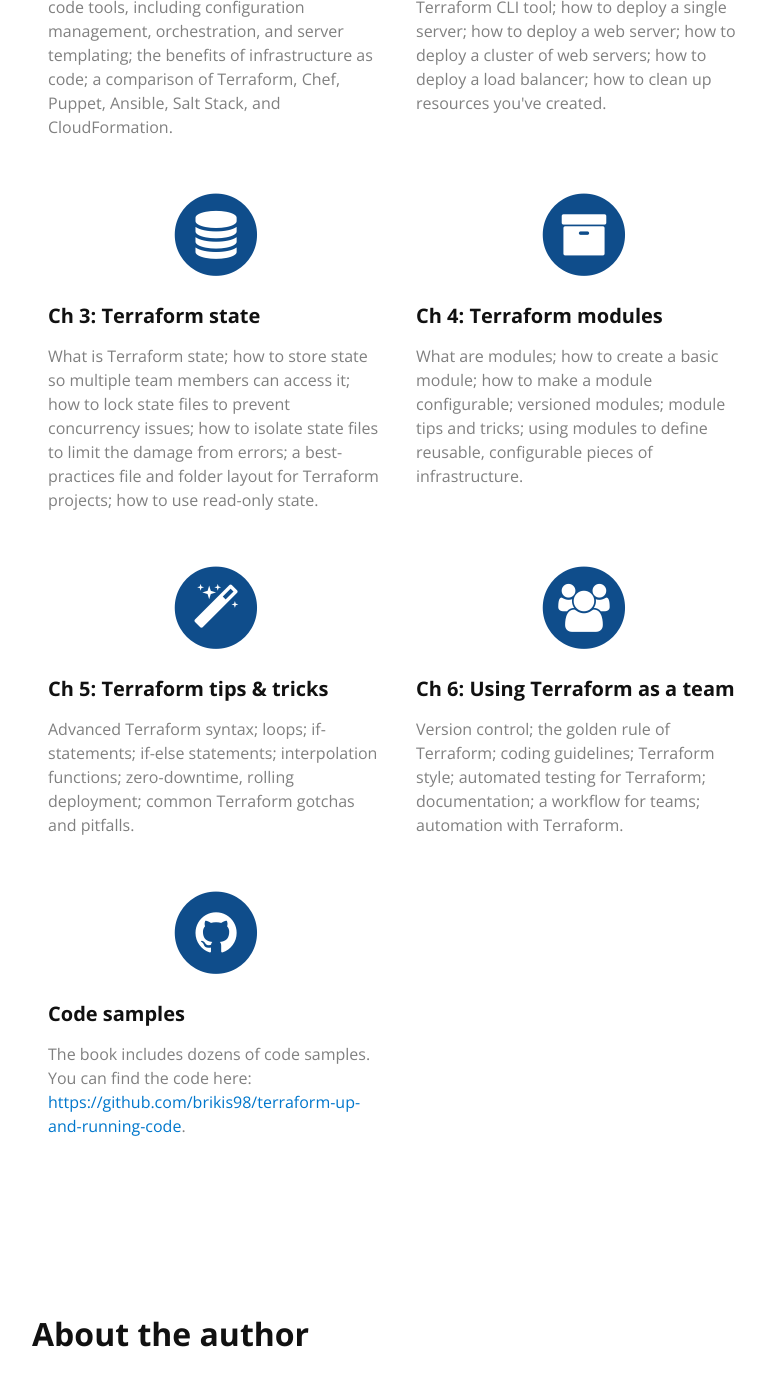
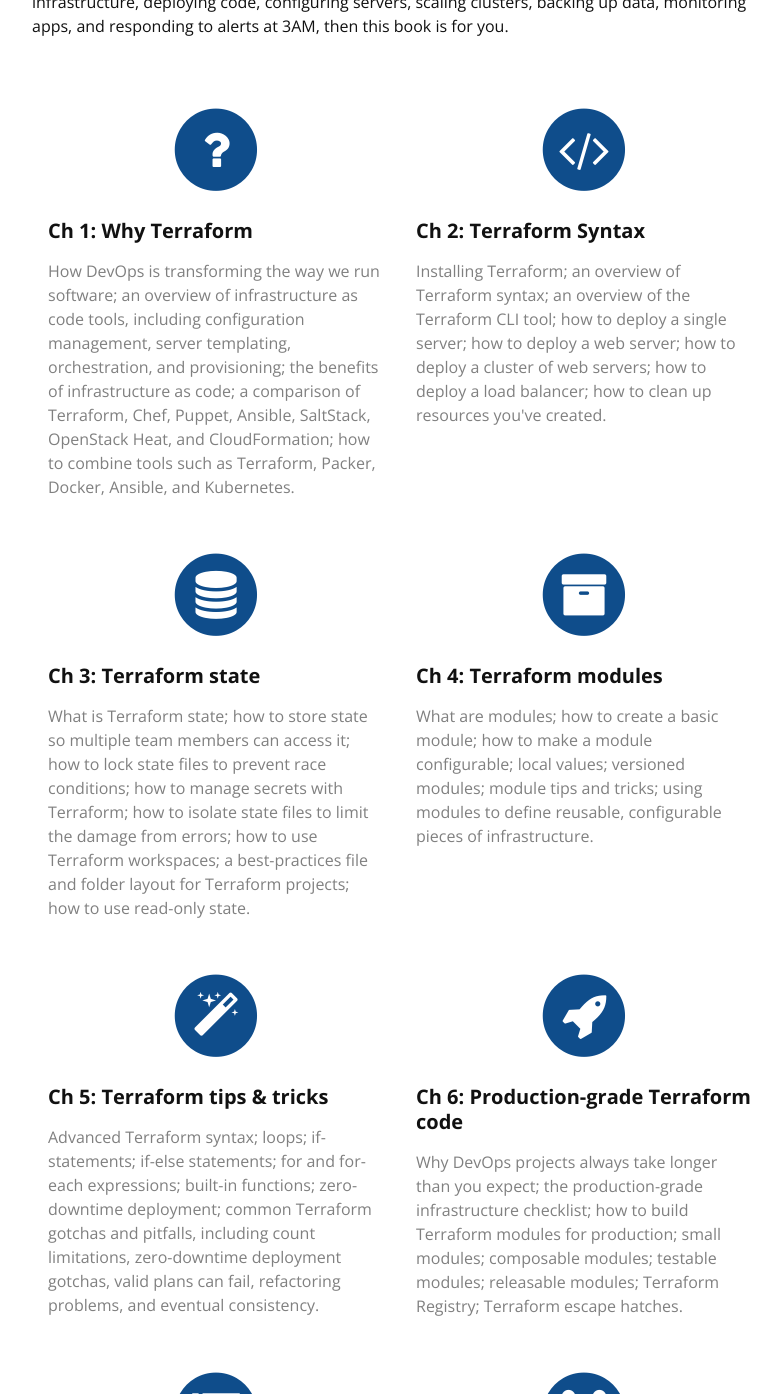
Before and after one commit to brikis98/terraform-up-and-running, a Jekyll site: the page built from index.html, in a window 1280 px wide and 1400 px high, scrolled down 1434 px, cut to the strip 0-1394 px from the top of the window. Shown: the whole strip, without its empty margins (240-1021 px from the left). Built offline with Jekyll 4.4.1, drawn with Linux system fonts in a browser that asks for light colours; nearby versions of some CDN libraries; some of the changed text lies outside the part shown.

Commit message:
Add early release of 2nd edition

```diff
--- a/_config.yml
+++ b/_config.yml
@@ -7,6 +7,7 @@
 name: "Terraform: Up & Running"
 description: "This book is the fastest way to get up and running with Terraform, an open source tool that allows you to manage your infrastructure as code across a variety of cloud providers."
 website_repo_url: "https://github.com/brikis98/terraform-up-and-running"
+early_release_url: "https://learning.oreilly.com/library/view/terraform-up/9781492046899/"
 
 # URLs
 contact_urls:
--- a/_data/outline.yml
+++ b/_data/outline.yml
@@ -2,8 +2,9 @@
   icon: question
   description: |
     How DevOps is transforming the way we run software; an overview of infrastructure as code tools, including
-    configuration management, orchestration, and server templating; the benefits of infrastructure as code; a comparison
-    of Terraform, Chef, Puppet, Ansible, Salt Stack, and CloudFormation.
+    configuration management, server templating, orchestration, and provisioning; the benefits of infrastructure as code;
+    a comparison of Terraform, Chef, Puppet, Ansible, SaltStack, OpenStack Heat, and CloudFormation; how to combine tools
+    such as Terraform, Packer, Docker, Ansible, and Kubernetes.
 
 - title: Terraform Syntax
   icon: code
@@ -16,26 +17,43 @@
   icon: database
   description: |
     What is Terraform state; how to store state so multiple team members can access it; how to lock state files to
-    prevent concurrency issues; how to isolate state files to limit the damage from errors; a best-practices file and
-    folder layout for Terraform projects; how to use read-only state.
+    prevent race conditions; how to manage secrets with Terraform; how to isolate state files to limit the damage from
+    errors; how to use Terraform workspaces; a best-practices file and folder layout for Terraform projects; how to use
+    read-only state.
 
 - title: Terraform modules
   icon: archive
   description: |
-    What are modules; how to create a basic module; how to make a module configurable; versioned modules; module
-    tips and tricks; using modules to define reusable, configurable pieces of infrastructure.
+    What are modules; how to create a basic module; how to make a module configurable; local values; versioned modules;
+    module tips and tricks; using modules to define reusable, configurable pieces of infrastructure.
 
 - title: "Terraform tips & tricks"
   icon: magic
   description: |
-    Advanced Terraform syntax; loops; if-statements; if-else statements; interpolation functions; zero-downtime,
-    rolling deployment; common Terraform gotchas and pitfalls.
+    Advanced Terraform syntax; loops; if-statements; if-else statements; for and for-each expressions; built-in functions;
+    zero-downtime deployment; common Terraform gotchas and pitfalls, including count limitations, zero-downtime
+    deployment gotchas, valid plans can fail, refactoring problems, and eventual consistency.
+
+- title: Production-grade Terraform code
+  icon: rocket
+  description: |
+    Why DevOps projects always take longer than you expect; the production-grade infrastructure checklist; how to build
+    Terraform modules for production; small modules; composable modules; testable modules; releasable modules; Terraform
+    Registry; Terraform escape hatches.
+
+- title: How to test Terraform code
+  icon: list
+  description: |
+    Manual tests for Terraform code; sandbox environments and cleanup; automated tests for Terraform code; Terratest;
+    unit tests; integration tests; end-to-end tests; dependency injection; running tests in parallel; test stages;
+    retries; the test pyramid; static analysis; property checking.
 
 - title: Using Terraform as a team
   icon: users
   description: |
-    Version control; the golden rule of Terraform; coding guidelines; Terraform style; automated testing for Terraform;
-    documentation; a workflow for teams; automation with Terraform.
+    How to adopt Terraform as team; how to convince your boss; a workflow for deploying application code; a workflow for
+    deploying infrastructure code; version control; the golden rule of Terraform; code reviews; coding guidelines;
+    Terraform style; CI / CD for Terraform; deployment process.
 
 - title: Code samples
   icon: github
--- /dev/null
+++ b/_includes/buy-early-release.html
@@ -0,0 +1,25 @@
+<section class="mt4 mb4 p2 clearfix max-width-3 mx-auto" id="buy-now">
+  <h2 class="mb2">Read the Early Release of the 2nd edition</h2>
+  <div class="clearfix">
+    <div class="col md-col-4">
+      <a href="{{ site.early_release_url }}" data-trk="buy-oreilly-early-release-image-get-the-book" data-value="20" target="_blank">
+        {% include image.html path="terraform_up&running_2e_cover_early_release_medium.png" alt="Terraform: Up and Running, 2nd edition, early release" %}
+      </a>
+    </div>
+    <div class="col md-col-8 px3">
+      <p class="mt0 thin" style="margin-bottom: 35px;">
+        The Early Release of <em>{{ site.name }}</em>, 2st edition is available now at
+        <a href="{{ site.early_release_url }}" data-trk="buy-oreilly-early-release-text-get-the-book" data-value="20" target="_blank">O'Reilly</a>!
+        Be one of the first to get your hands on the book, months ahead of the official release, and help make the
+        final version better by sharing your <a href="mailto:jim@ybrikman.com">thoughts, questions, and feedback</a>.
+        The 2nd edition is nearly double the length of the 1st edition, including two completely new chapters
+        (Production-grade Terraform Code and How to Test Terraform Code), and major updates to all the original
+        chapters.
+      </p>
+      <a href="{{ site.early_release_url }}" class="block border border-gray mr2 rounded height-70 tracked center" style="text-decoration: none !important;" data-trk="buy-oreilly-early-release-button-get-the-book" data-value="20" target="_blank" title="Read the early release of 'Terraform: Up & Running', 2nd edition on O'Reilly">
+        <span class="black pr1">Get it at</span>
+        {% include image.html path="oreilly-small.png" alt="Read the early release of 'Terraform: Up & Running', 2nd edition on O'Reilly" class="align-middle" %}
+      </a>
+    </div>
+  </div>
+</section>
--- a/_includes/buy.html
+++ b/_includes/buy.html
@@ -1,8 +1,8 @@
-<section class="mt4 mb4 p2 clearfix max-width-3 mx-auto" id="buy-now">
-  <h2 class="mb2">Buy now</h2>
+<section class="mt4 mb4 p2 clearfix max-width-3 mx-auto" id="buy-now-1st-edition">
+  <h2 class="mb2">Buy the 1st edition</h2>
   <div class="clearfix">
     <p class="mt2 mb4 thin">
-      <em>{{ site.name }}</em> is available at the online stores below and at your local bookstore.
+      <em>{{ site.name }}</em>, 1st edition is available at the online stores below and at your local bookstore.
     </p>
   </div>
   <div class="clearfix clear-2">
--- /dev/null
+++ b/_includes/early-release-2nd-edition.html
@@ -0,0 +1,11 @@
+<section class="mt4 mb4 p2 max-width-3 mx-auto">
+  <h2 class="mb0">The 2nd edition is here!</h2>
+  <p class="mt2 thin">
+    The Early Release of the 2nd edition of <em>Terraform: Up & Running</em> is here! The 2nd edition is nearly double
+    the length of the 1st edition (~160 more pages), including two completely new chapters (Production-grade Terraform
+    Code and How to Test Terraform Code), and major changes to all the original chapters and code examples to take
+    into account 4 major Terraform releases (everything is now updated through Terraform 0.12), the Terraform state
+    revamp (including backends, locking, and workspaces), Terraform providers split, Terraform Registry, HCL2, and much
+    more. <a href="#buy-now">Read the Early Release now</a>!
+  </p>
+</section>
--- a/_includes/intro.html
+++ b/_includes/intro.html
@@ -2,7 +2,7 @@
   <div class="max-width-4 mx-auto">
     <div class="lg-col lg-col-6 p3">
       <a href="{{ site.url }}">
-        {% include image.html path="terraform-up-and-running-cover-3d-medium-transparent.png" alt="Terraform: Up and Running" %}
+        {% include image.html path="terraform_up&running_2e_cover_medium.png" alt="Terraform: Up and Running, 2nd edition, early release" %}
       </a>
     </div>
     <div class="lg-col lg-col-6 p3">
--- a/index.html
+++ b/index.html
@@ -4,8 +4,10 @@
 ---
 
 {% include intro.html %}
+{% include early-release-2nd-edition.html %}
 {% include outline.html %}
 {% include author.html %}
+{% include buy-early-release.html %}
 {% include buy.html %}
 {% include news.html %}
 {% include foot.html %}
```
Also changed, not shown: _data/news.yml (+14 -0 lines), assets/img/terraform_up&running_2e_cover_early_release_medium.png (added), assets/img/terraform_up&running_2e_cover_early_release_small.png (added), assets/img/terraform_up&running_2e_cover_medium.png (added), assets/img/terraform_up&running_2e_cover_small.png (added).
